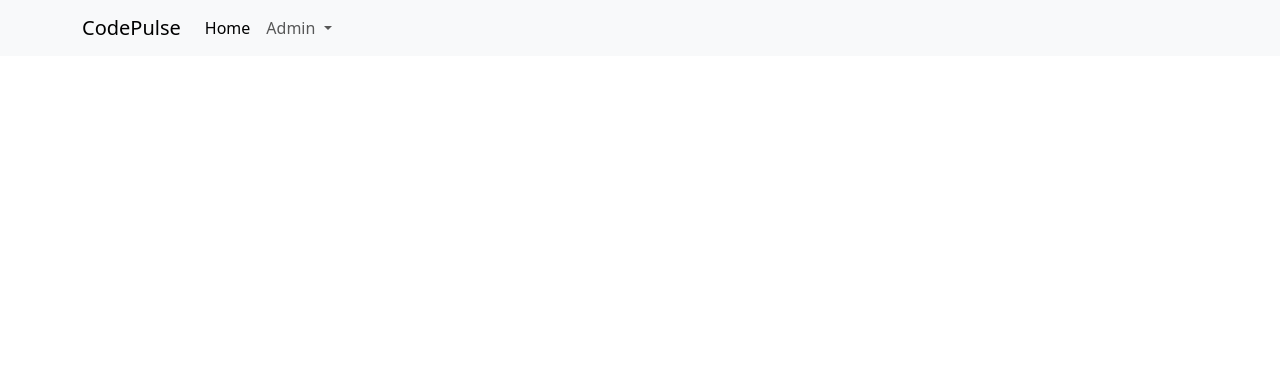
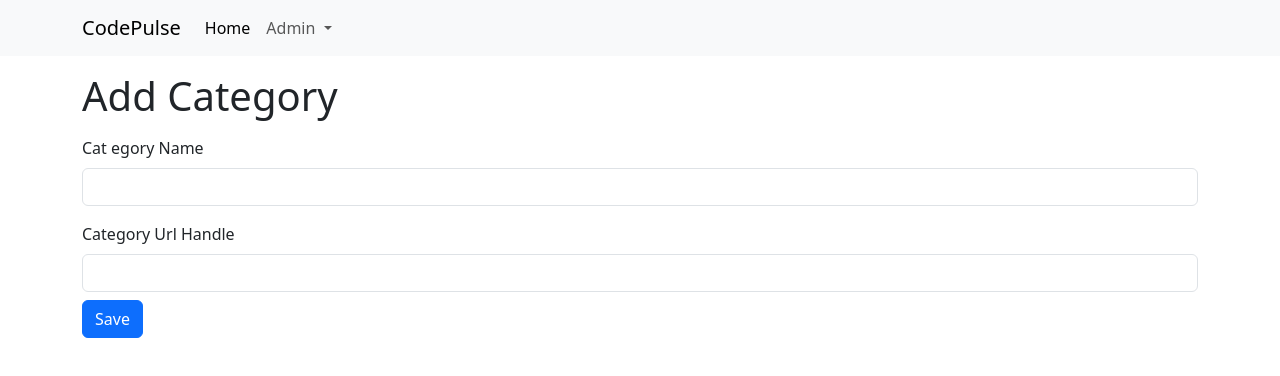
Before and after one commit to RamyaaU/CodePulse, an Angular app in the folder UI/CodePulse/: page /admin/categories/add in a window 1280 px wide. Before the commit this address led to /. Shown: the top 376 px of the page. Built offline with nearby package versions, Linux system fonts and the light colour scheme.

Commit message:
creating add category component and routing

```diff
--- a/UI/CodePulse/src/app/app-routing.module.ts
+++ b/UI/CodePulse/src/app/app-routing.module.ts
@@ -1,11 +1,16 @@
 import { NgModule } from '@angular/core';
 import { RouterModule, Routes } from '@angular/router';
 import { CategoryListComponent } from './features/category/category-list/category-list.component';
+import { AddCategoryComponent } from './features/category/add-category/add-category.component';
 
 const routes: Routes = [
   {
     path: 'admin/categories',
     component: CategoryListComponent
+  },
+  {
+    path: 'admin/categories/add',
+    component: AddCategoryComponent
   }
 ];
 
--- a/UI/CodePulse/src/app/core/components/navbar/navbar.component.html
+++ b/UI/CodePulse/src/app/core/components/navbar/navbar.component.html
@@ -14,7 +14,7 @@
               Admin
             </a>
             <ul class="dropdown-menu">
-              <li><a class="dropdown-item" routerLink="/admin/categories">Categories</a></li>
+                <li><a class="dropdown-item" routerLink="/admin/categories">Categories</a></li>
             </ul>
           </li>
         </ul>
--- /dev/null
+++ b/UI/CodePulse/src/app/features/category/add-category/add-category.component.html
@@ -0,0 +1,25 @@
+<div class="container">
+    <h1 class="mt-3">Add Category</h1>
+    <form #form="ngForm" (ngSubmit)="onFormSubmit()">
+        <div class="mt-2">
+            <div class="mt-3">
+                <label class="form-label"> Cat egory Name</label>
+                <input type="text" id="categoryName" class="form-control" name="categoryName"
+                  [(ngModel)]="model.name">
+            </div>
+        </div>
+
+        <div class="mt-2">
+            <div class="mt-3">
+                <label class="form-label"> Category Url Handle</label>
+                <input type="text" id="categoryUrlHandle" class="form-control" name="categoryUrlHandle"
+                [(ngModel)]="model.urlHandle">
+            </div>
+        </div>
+
+        <div class="mt-2">
+            <button type="submit" class="btn btn-primary">Save</button>
+        </div>
+
+    </form>
+</div>
--- /dev/null
+++ b/UI/CodePulse/src/app/features/category/add-category/add-category.component.ts
@@ -0,0 +1,24 @@
+import { Component } from '@angular/core';
+import { AddCategoryRequest } from '../models/add-category-request.model';
+
+@Component({
+  selector: 'app-add-category',
+  templateUrl: './add-category.component.html',
+  styleUrls: ['./add-category.component.css']
+})
+export class AddCategoryComponent {
+
+  model: AddCategoryRequest;
+
+  constructor()
+  {
+    this.model = {
+      name: ' ',
+      urlHandle: ' '
+    };
+  }
+
+  onFormSubmit() {
+    console.log(this.model)
+  }
+}
--- a/UI/CodePulse/src/app/features/category/category-list/category-list.component.html
+++ b/UI/CodePulse/src/app/features/category/category-list/category-list.component.html
@@ -3,6 +3,6 @@
     <h1 class="mt-3">Category List</h1>
 
     <div class="d-flex justify-content-end mt-3">
-        <a href="" class="btn btn-primary">Add Category</a>
+        <a [routerLink]="['/admin/categories/add']" class="btn btn-primary">Add Category</a>
     </div>
 </div>
--- /dev/null
+++ b/UI/CodePulse/src/app/features/category/models/add-category-request.model.ts
@@ -0,0 +1,4 @@
+export interface AddCategoryRequest {
+    name: string,
+    urlHandle: string;
+}
```
Also changed, not shown: UI/CodePulse/src/app/app.module.ts (+6 -2 lines), UI/CodePulse/src/app/features/category/add-category/add-category.component.css (added), 1 other file (tests, documents, lock files or other folders).
